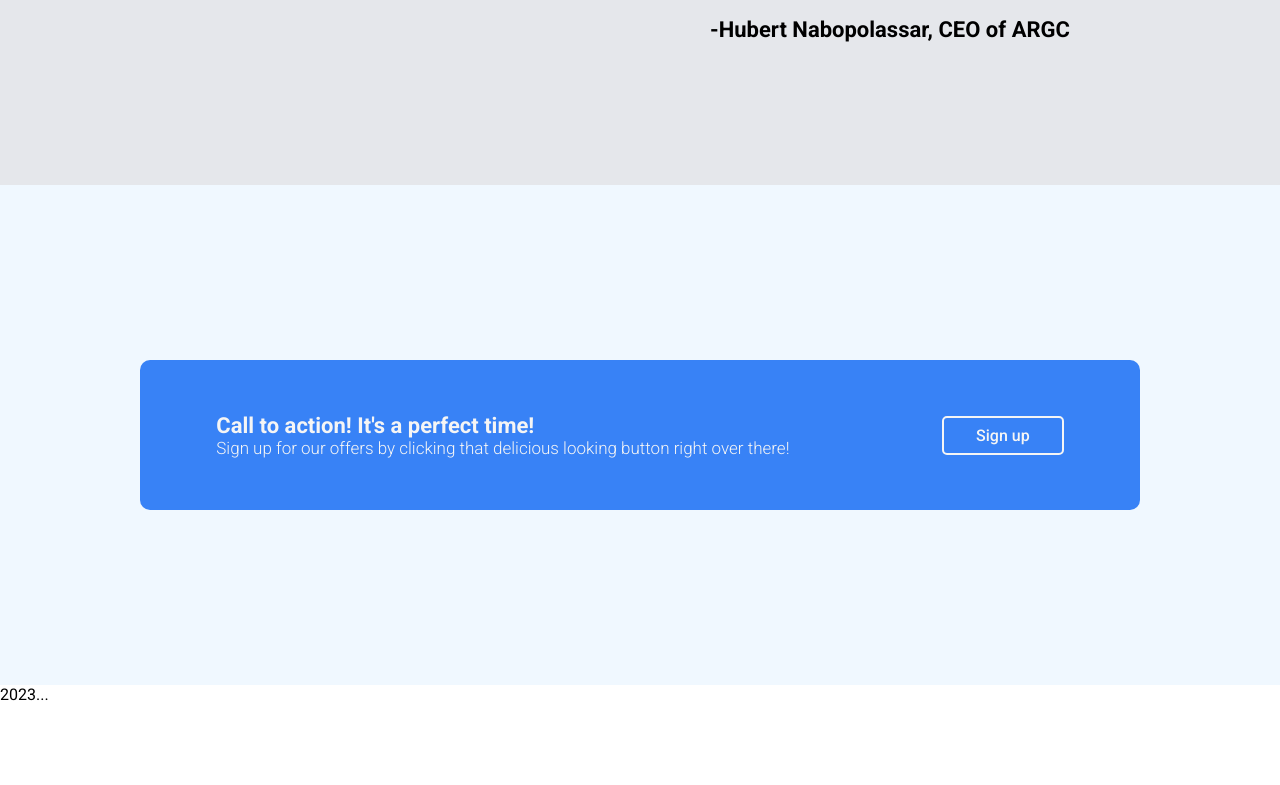
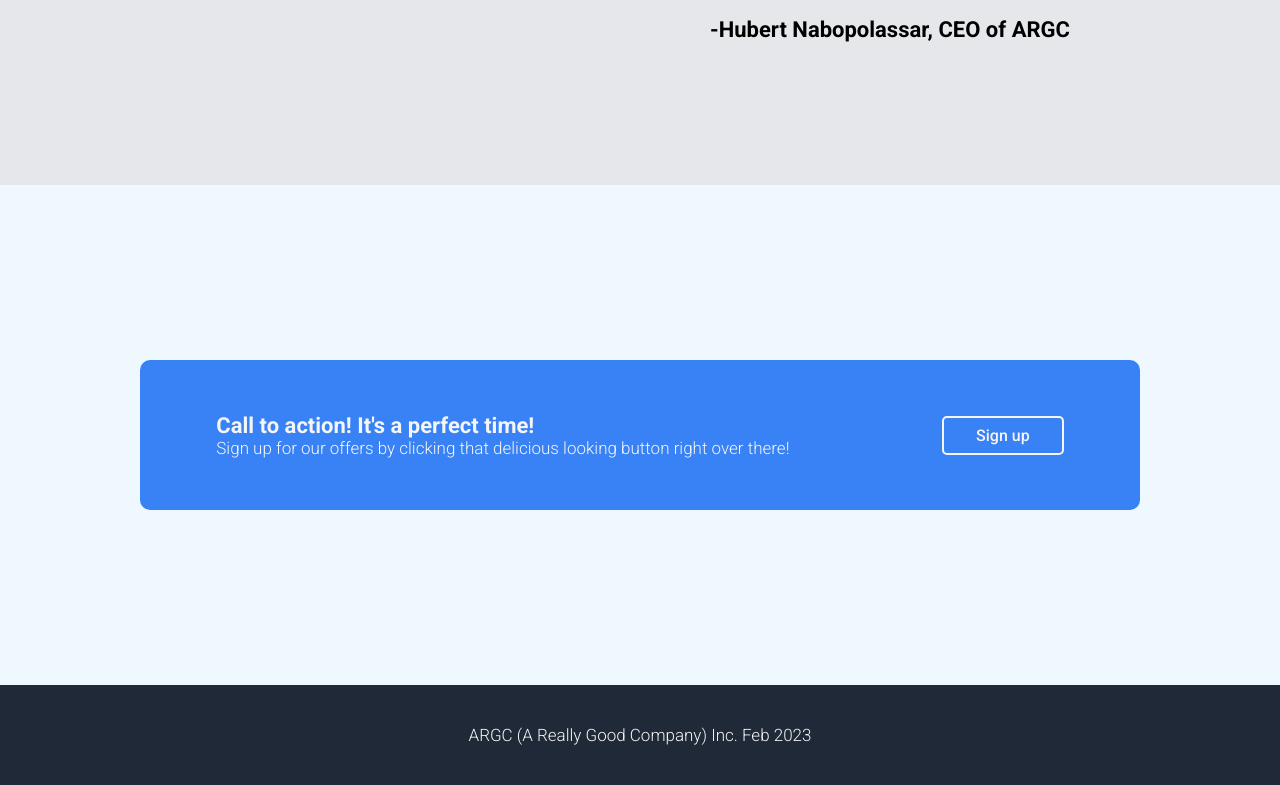
Before and after one commit to moonsu03/landing-page-practice, a plain HTML site: page index.html in a window 1280 px wide. Shown: the part 1715-2500 px from the top of the page. Before the commit the page ends 2419 px from the top, so only its background shows below. Drawn offline with Linux system fonts and the light colour scheme.

Commit message:
Add footer finally

```diff
--- a/index.html
+++ b/index.html
@@ -121,7 +121,7 @@
   </div>
 
   <div class="footer">
-    2023...
+    ARGC (A Really Good Company) Inc. Feb 2023
   </div>
 </body>
 </html>
--- a/styles.css
+++ b/styles.css
@@ -218,3 +218,14 @@ a {
   background-color: inherit;
   color: whitesmoke;
 }
+
+.footer {
+  background-color: #1f2937;
+  height: 100px;
+  display: flex;
+  justify-content: center;
+  align-items: center;
+  color: whitesmoke;
+  font-weight: 300;
+  font-size: 17px;
+}
```
